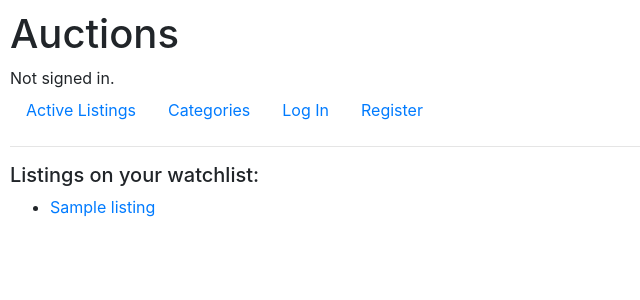
After one commit to msandrk/cs50_web_course, a Django app: template project2/commerce/auctions/templates/auctions/watchlist.html in a window 1280 px wide. The commit adds this page. Shown: the top 300 px of the page, without its empty margins (0-640 px from the left). Run offline with Django 3.2, Linux system fonts and the light colour scheme; the template is opened without the code that fills it: most values are stand-ins (such as "Sample title", 1, 10 or a date in 2020); some libraries are stand-ins or nearby versions.

Commit message:
watchlist views

```diff
--- a/project2/commerce/auctions/models.py
+++ b/project2/commerce/auctions/models.py
@@ -3,7 +3,7 @@ from django.db import models
 
 
 class User(AbstractUser):
-    pass
+    watchlist = models.ManyToManyField(Listing, related_name='watchlist_users')
 
 class Bid(models.Model):
     bidder = models.ForeignKey(User, on_delete=models.CASCADE, related_name='user_bids')
--- a/project2/commerce/auctions/templates/auctions/layout.html
+++ b/project2/commerce/auctions/templates/auctions/layout.html
@@ -25,6 +25,9 @@
             </li>
             {% if user.is_authenticated %}
                 <li class="nav-item">
+                    <a class="nav-link" href="{% url 'watchlist' %}">Watchlist</a>
+                </li>
+                <li class="nav-item">
                     <a class="nav-link" href="{% url 'new_listing' %}">New Listing</a>
                 </li>
                 <li class="nav-item">
--- /dev/null
+++ b/project2/commerce/auctions/templates/auctions/watchlist.html
@@ -0,0 +1,18 @@
+{% extends 'auctions/layout.html' %}
+
+{% block title %}
+    - Watchlist
+{% endblock %}
+
+{% block body %}
+<h5>Listings on your watchlist:</h5>
+<ul>
+    {% for l in listings %}
+    <li>
+        <a href="{% url 'listing' l.id %}">{{ l }}</a>
+    </li>
+    {% empty %}
+        <li>There are currently no listings on your watchlist</li>
+    {% endfor %}
+</ul>
+{% endblock %}
```
Also changed, not shown: project2/commerce/auctions/views.py (+32 -0 lines).
